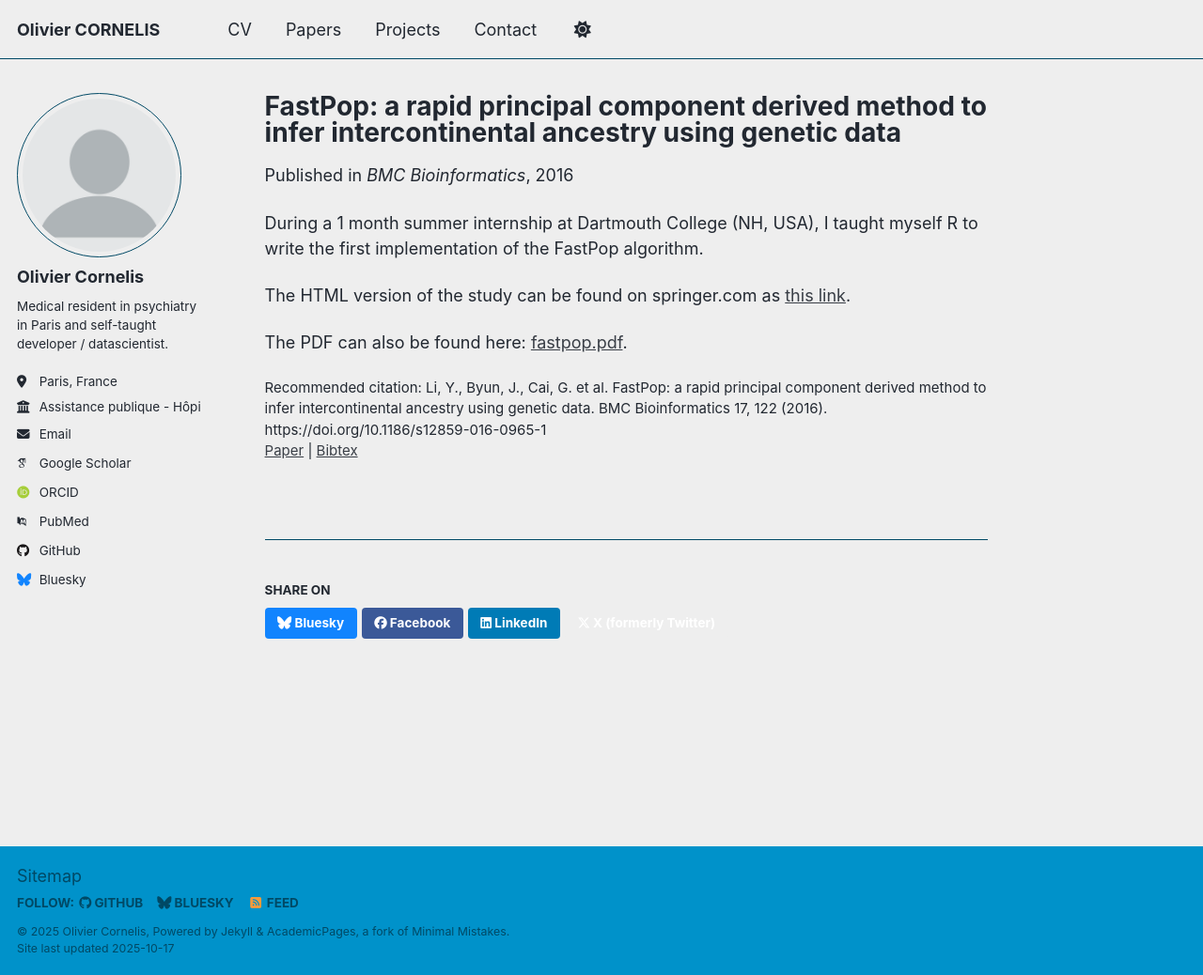
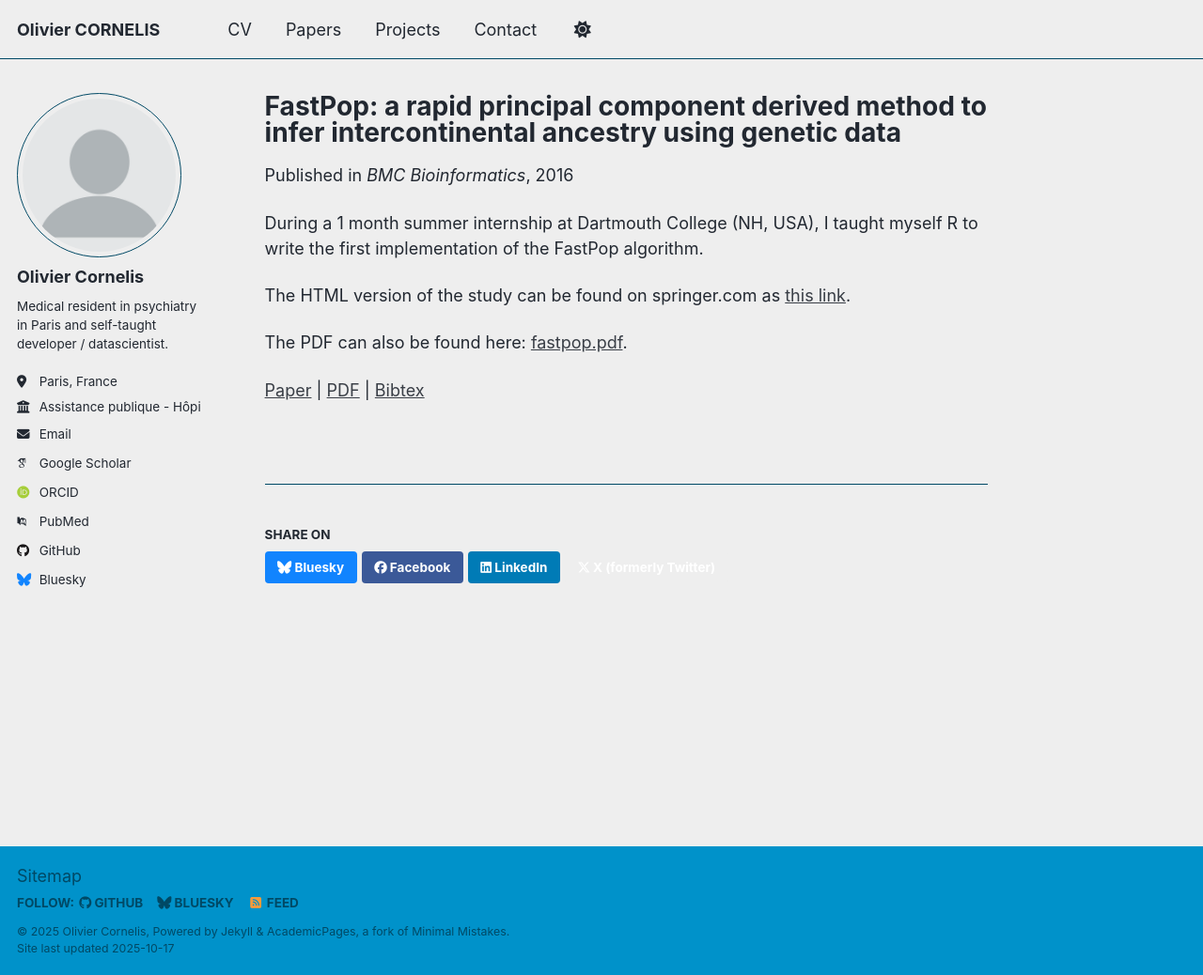
Before and after one commit to thiswillbeyourgithub/website, a Jekyll site: the page built from _publications/2016-03-09-fastpop.md, in a window 1280 px wide and 1038 px high. Shown: the whole window at 94% size. Built offline with Jekyll 4.4.1, drawn with Linux system fonts in a browser that asks for light colours; some web fonts are replaced; a script that is not in the unit is left out.

Commit message:
add pdfurl distinct from paperurl
Signed-off-by: thiswillbeyourgithub <26625900+thiswillbeyourgithub@users.noreply.github.com>

```diff
--- a/_includes/archive-single.html
+++ b/_includes/archive-single.html
@@ -54,6 +54,8 @@
 
     {% if post.citation and post.paperurl and post.slidesurl and post.bibtexurl %}
       <p>Recommended citation: {{ post.citation }}<br /><a href="{{ post.paperurl }}">Paper</a> | <a href="{{ post.slidesurl }}">Slides</a> | <a href="{{ post.bibtexurl }}">Bibtex</a></p>
+    {% elsif post.paperurl and post.bibtexurl and post.pdfurl %}
+      <p><a href=" {{ post.paperurl }} ">Paper</a> | <a href=" {{ post.pdfurl }} ">PDF</a> | <a href="{{ post.bibtexurl }}">Bibtex</a></p>
     {% elsif post.citation and post.paperurl and post.slidesurl %}
       <p>Recommended citation: {{ post.citation }}<br /><a href="{{ post.paperurl }}">Paper</a> | <a href="{{ post.slidesurl }}">Slides</a></p>
     {% elsif post.citation and post.paperurl and post.bibtexurl %}
--- a/_layouts/single.html
+++ b/_layouts/single.html
@@ -49,6 +49,8 @@ layout: default
 
         {% if page.citation and page.paperurl and page.slidesurl and page.bibtexurl %}
           <p style="font-size: smaller">Recommended citation: {{ page.citation }}<br /><a href="{{ page.paperurl }}">Paper</a> | <a href="{{ page.slidesurl }}">Slides</a> | <a href="{{ page.bibtexurl }}">Bibtex</a></p>
+        {% elsif page.paperurl and page.bibtexurl and page.pdfurl %}
+        <p><a href=" {{ page.paperurl }} ">Paper</a> | <a href=" {{ page.pdfurl }} ">PDF</a> | <a href="{{ page.bibtexurl }}">Bibtex</a></p>
         {% elsif page.citation and page.paperurl and page.slidesurl %}
           <p style="font-size: smaller">Recommended citation: {{ page.citation }}<br /><a href="{{ page.paperurl }}">Paper</a> | <a href="{{ page.slidesurl }}">Slides</a></p>
         {% elsif page.citation and page.paperurl and page.bibtexurl %}
--- a/_publications/2016-03-09-fastpop.md
+++ b/_publications/2016-03-09-fastpop.md
@@ -8,7 +8,8 @@ date: 2016-03-09
 venue: 'BMC Bioinformatics'
 # slidesurl: 'http://academicpages.github.io/files/slides1.pdf'
 # paperurl: 'https://link.springer.com/article/10.1186/s12859-016-0965-1'
-paperurl: 'https://link.springer.com/content/pdf/10.1186/s12859-016-0965-1.pdf'
+paperurl: 'https://link.springer.com/article/10.1186/s12859-016-0965-1)'
+pdfurl: 'https://link.springer.com/content/pdf/10.1186/s12859-016-0965-1.pdf'
 bibtexurl: '../files/fastpop.bib'
 # bibtexurl: 'https://scholar.googleusercontent.com/scholar.bib?q=info:EF6XkeqBl-IJ:scholar.google.com/&output=citation&scisdr=CgL79zuOEKLUqDBCiOU:AAZF9b8AAAAAaPJEkOUkdc0tufVmKfHHJydr_3Y&scisig=AAZF9b8AAAAAaPJEkNf6OiMS6oF9fQ4MawTCzZU&scisf=4&ct=citation&cd=-1&hl=nl&scfhb=1'
 citation: 'Li, Y., Byun, J., Cai, G. et al. FastPop: a rapid principal component derived method to infer intercontinental ancestry using genetic data. BMC Bioinformatics 17, 122 (2016). https://doi.org/10.1186/s12859-016-0965-1'
```
